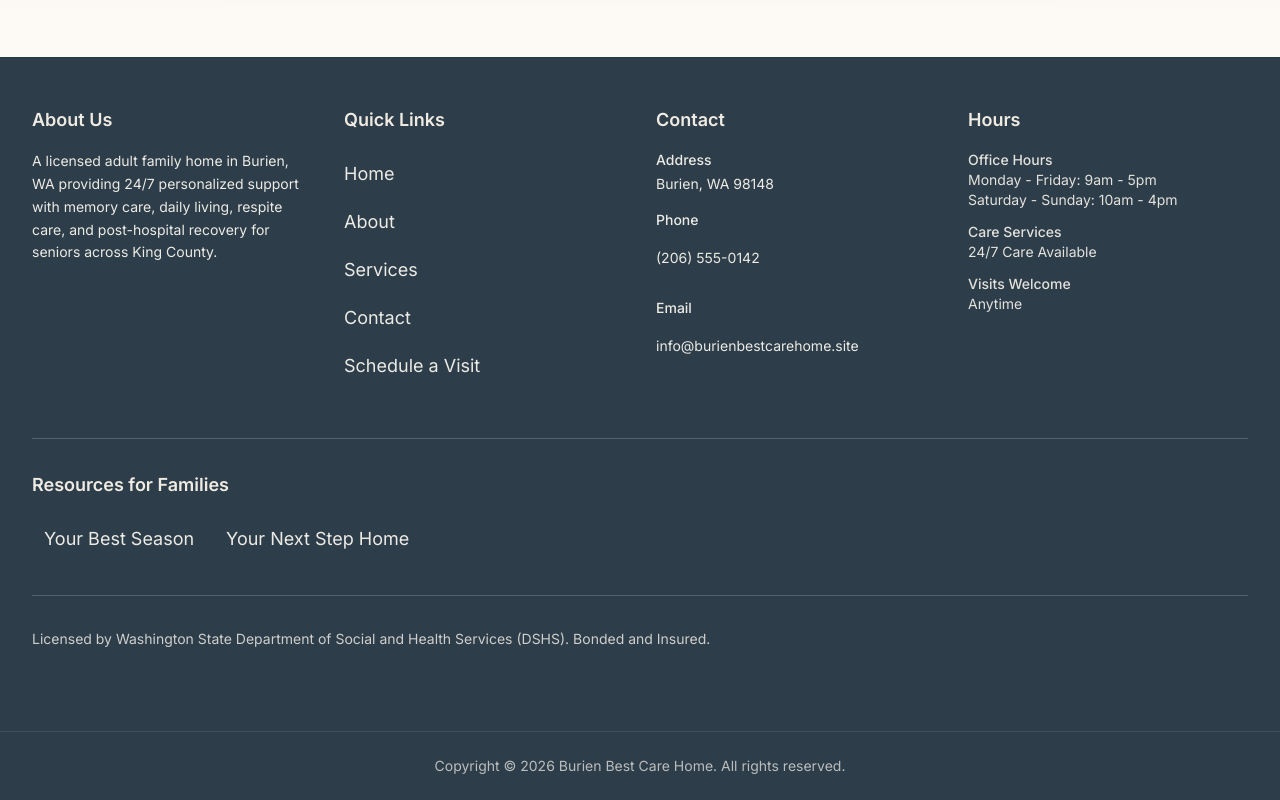
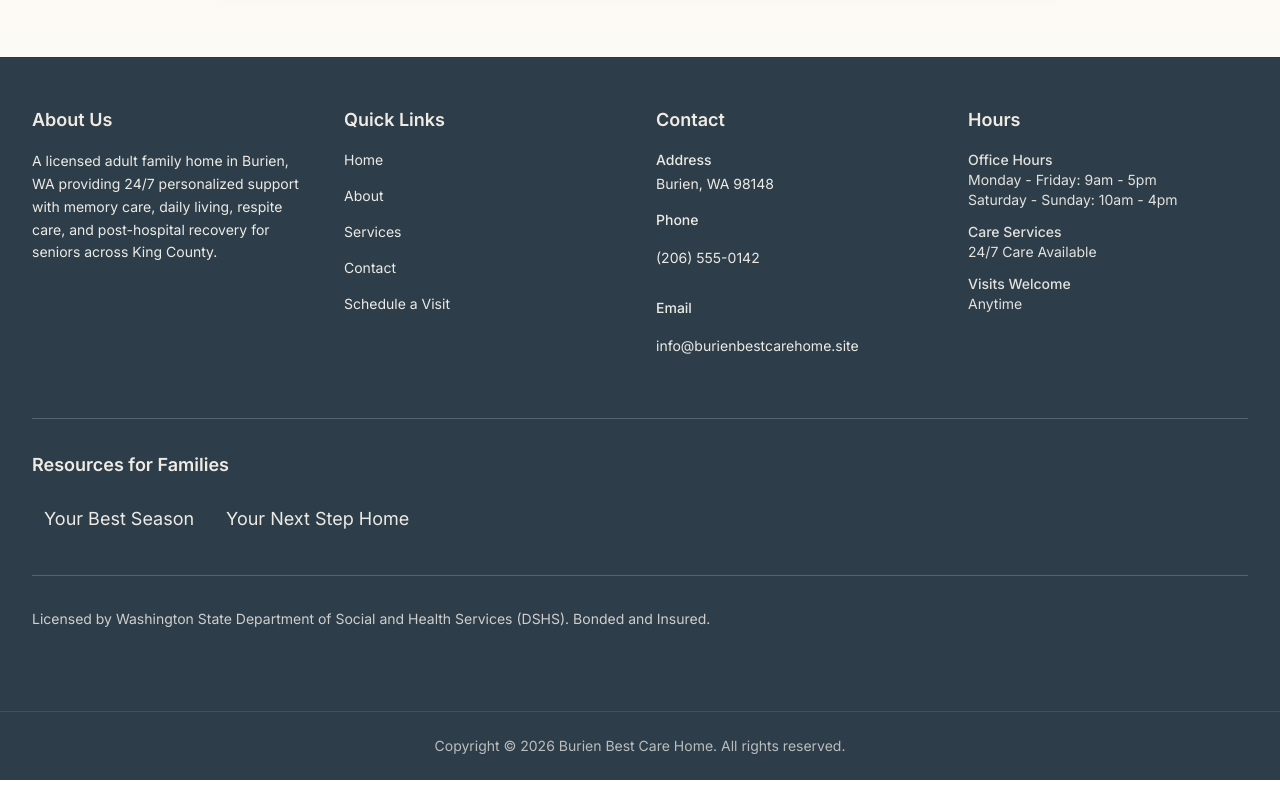
Before and after one commit to YourNextStepTeam/burienbestcarehome-site, a Next.js app in the folder nextjs-site/: page / in a window 1280 px wide. Shown: the part 10211-11011 px from the top of the page. Built offline with nearby package versions, Linux system fonts and the light colour scheme.

Commit message:
Footer: match Quick Links font size + spacing to Contact/Hours columns

```diff
--- a/nextjs-site/src/components/Footer.tsx
+++ b/nextjs-site/src/components/Footer.tsx
@@ -28,12 +28,12 @@ export default function Footer() {
           <div>
             <h2 className="text-lg font-semibold mb-4 text-sage-light">Quick Links</h2>
             <nav aria-label="Footer quick links">
-              <ul className="space-y-0">
+              <ul className="text-cream/95 text-sm space-y-4">
                 {quickLinks.map((link) => (
                   <li key={`${link.href}-${link.label}`}>
                     <Link
                       href={link.href}
-                      className="inline-flex items-center min-h-12 px-2 py-2 -mx-2 rounded text-cream/95 hover:text-sage-light transition-colors focus:outline-none focus-visible:ring-2 focus-visible:ring-sage focus-visible:ring-offset-2 focus-visible:ring-offset-forest"
+                      className="rounded hover:text-sage-light transition-colors focus:outline-none focus-visible:ring-2 focus-visible:ring-sage focus-visible:ring-offset-2 focus-visible:ring-offset-forest"
                     >
                       {link.label}
                     </Link>
```
